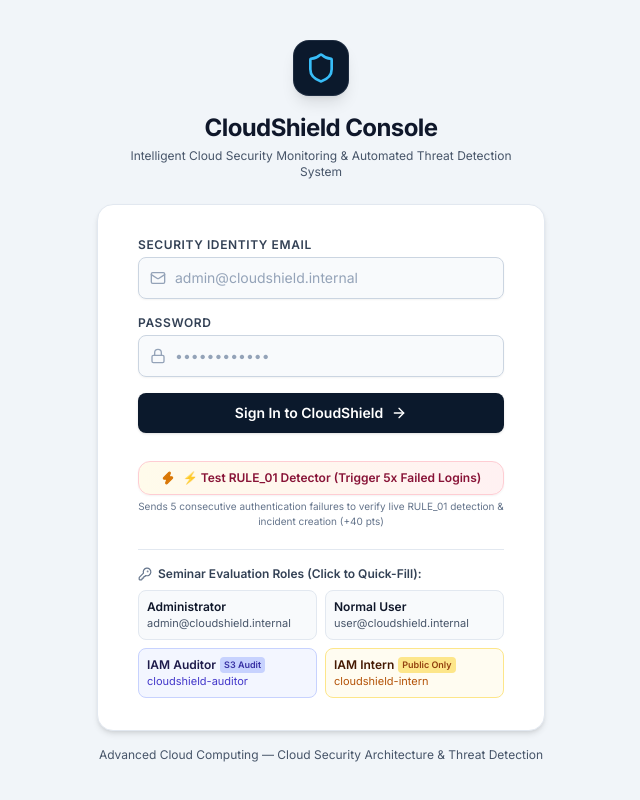
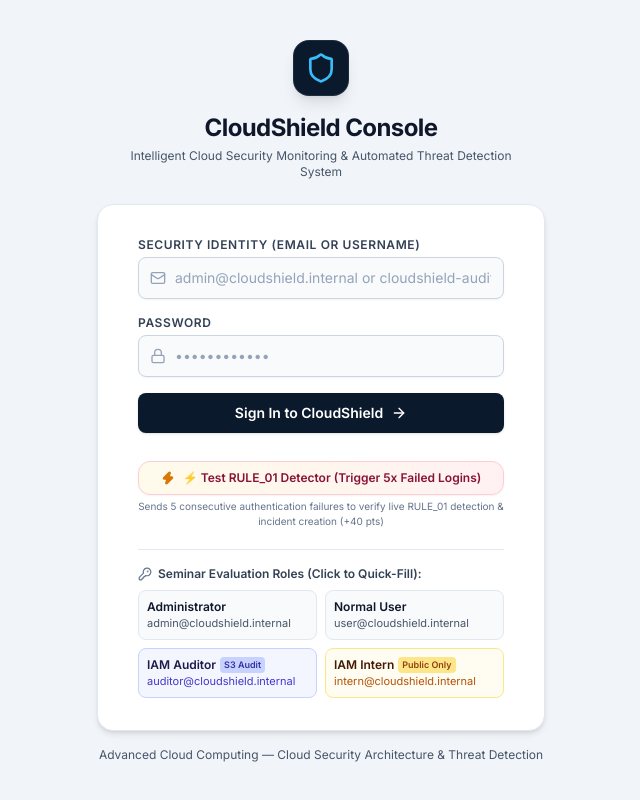
Before and after one commit to sampritlm/Cloudshield, a React (Vite) app in the folder frontend/: page / in a window 1280 px wide. Shown: the top 800 px of the page, without its empty margins (319-959 px from the left). Built offline with nearby package versions, Linux system fonts and the light colour scheme; no server answers.

Commit message:
fix: allow usernames and formatted emails in login form

```diff
--- a/frontend/src/pages/Login.tsx
+++ b/frontend/src/pages/Login.tsx
@@ -160,16 +160,16 @@ export const Login: React.FC = () => {
           <form className="space-y-4" onSubmit={handleSubmit}>
             <div>
               <label className="block text-xs font-semibold text-slate-700 uppercase tracking-wider mb-1">
-                Security Identity Email
+                Security Identity (Email or Username)
               </label>
               <div className="relative rounded-lg shadow-sm">
                 <div className="absolute inset-y-0 left-0 pl-3 flex items-center pointer-events-none text-slate-400">
                   <Mail className="w-4 h-4" />
                 </div>
                 <input
-                  type="email"
+                  type="text"
                   required
-                  placeholder="admin@cloudshield.internal"
+                  placeholder="admin@cloudshield.internal or cloudshield-auditor"
                   value={email}
                   onChange={(e) => setEmail(e.target.value)}
                   className="block w-full pl-9 pr-3 py-2.5 text-sm bg-slate-50 border border-slate-300 rounded-lg text-slate-900 placeholder:text-slate-400 focus:bg-white focus:outline-none focus:ring-2 focus:ring-navy-900 focus:border-navy-900"
@@ -264,26 +264,26 @@ export const Login: React.FC = () => {
 
               <button
                 type="button"
-                onClick={() => handleQuickFill('cloudshield-auditor', 'DemoUser@CloudShield2026!')}
+                onClick={() => handleQuickFill('auditor@cloudshield.internal', 'DemoUser@CloudShield2026!')}
                 className="p-2 text-left bg-indigo-50/70 hover:bg-indigo-100/70 border border-indigo-200 rounded-lg transition-colors"
               >
                 <div className="font-semibold text-indigo-950 flex items-center gap-1">
                   <span>IAM Auditor</span>
                   <span className="text-[9px] bg-indigo-200 text-indigo-800 px-1 rounded">S3 Audit</span>
                 </div>
-                <div className="text-[11px] text-indigo-700 truncate">cloudshield-auditor</div>
+                <div className="text-[11px] text-indigo-700 truncate">auditor@cloudshield.internal</div>
               </button>
 
               <button
                 type="button"
-                onClick={() => handleQuickFill('cloudshield-intern', 'DemoUser@CloudShield2026!')}
+                onClick={() => handleQuickFill('intern@cloudshield.internal', 'DemoUser@CloudShield2026!')}
                 className="p-2 text-left bg-amber-50/70 hover:bg-amber-100/70 border border-amber-200 rounded-lg transition-colors"
               >
                 <div className="font-semibold text-amber-950 flex items-center gap-1">
                   <span>IAM Intern</span>
                   <span className="text-[9px] bg-amber-200 text-amber-800 px-1 rounded">Public Only</span>
                 </div>
-                <div className="text-[11px] text-amber-700 truncate">cloudshield-intern</div>
+                <div className="text-[11px] text-amber-700 truncate">intern@cloudshield.internal</div>
               </button>
             </div>
           </div>
```
